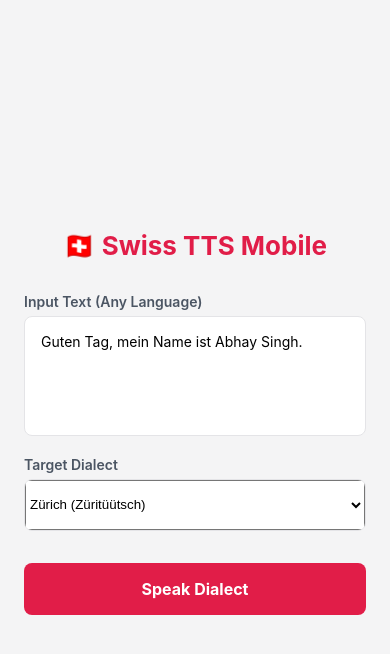
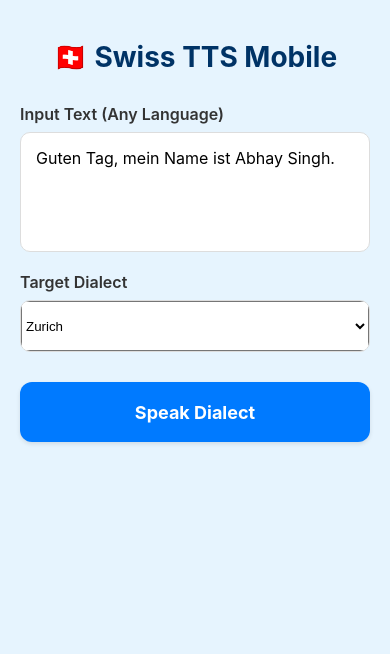
Before and after one commit to gryphus-lab/swiss-tts-engine, a React Native app in the folder apps/swiss-tts-app/: screen / in a window 390 px wide. Shown: the top 654 px of the page. Built offline with nearby package versions, Linux system fonts and the light colour scheme; no server answers.

Commit message:
add updates for APK build

```diff
--- a/apps/swiss-tts-app/App.js
+++ b/apps/swiss-tts-app/App.js
@@ -1,4 +1,3 @@
-import "react-native-url-polyfill/auto";
 import React, { useState, useEffect } from "react";
 import {
   StyleSheet,
@@ -8,55 +7,47 @@ import {
   TouchableOpacity,
   ActivityIndicator,
   Alert,
+  SafeAreaView,
 } from "react-native";
 import { Picker } from "@react-native-picker/picker";
 import { Audio } from "expo-av";
-import { registerRootComponent } from "expo";
+import { StatusBar } from "expo-status-bar";
 
-// This must be called to register the app
-registerRootComponent(App);
-
-if (!process.env.EXPO_PUBLIC_API_IP) {
-  throw new Error(
-    "EXPO_PUBLIC_API_IP environment variable is not defined. Please configure it in your .env file.",
-  );
-}
-
-const API_URL = `http://${process.env.EXPO_PUBLIC_API_IP}:8000/api/v1`;
-
-/**
- * Swiss dialect text-to-speech interface for mobile.
- *
- * Allows users to input text, select a Swiss dialect (Zürich, Bern, or Basel), and synthesize speech via network API.
- */
 export default function App() {
   const [text, setText] = useState("Guten Tag, mein Name ist Abhay Singh.");
   const [dialect, setDialect] = useState("zurich");
   const [loading, setLoading] = useState(false);
   const [sound, setSound] = useState(null);
 
+  const API_IP = process.env.EXPO_PUBLIC_API_IP;
+
   useEffect(() => {
+    if (!API_IP) {
+      throw new Error(
+        "EXPO_PUBLIC_API_IP environment variable is not defined. Please configure it in your .env file.",
+      );
+    }
     return () => {
       if (sound) {
         sound.unloadAsync();
       }
     };
-  }, [sound]);
+  }, [sound, API_IP]);
 
-  /**
-   * Synthesizes text-to-speech for the selected dialect and plays the resulting audio.
-   */
   async function generateAndPlayAudio() {
-    // Validate text input
-    if (!text || text.trim() === "") {
+    if (!text.trim()) {
       Alert.alert("Input Required", "Please enter some text to synthesize.");
       return;
     }
 
     setLoading(true);
     try {
-      // 1. Request audio generation from the FastAPI container
-      const response = await fetch(`${API_URL}/synthesize`, {
+      if (sound) {
+        await sound.unloadAsync();
+        setSound(null);
+      }
+
+      const response = await fetch(`http://${API_IP}:8000/api/v1/synthesize`, {
         method: "POST",
         headers: { "Content-Type": "application/json" },
         body: JSON.stringify({ text, dialect }),
@@ -64,157 +55,174 @@ export default function App() {
 
       if (!response.ok) {
         if (response.status >= 500) {
-          throw new Error(`SERVER_ERROR:${response.status}`);
+          Alert.alert(
+            "Error",
+            `Server error (${response.status}). The service may be temporarily unavailable.`,
+          );
         } else if (response.status >= 400) {
-          throw new Error(`CLIENT_ERROR:${response.status}`);
+          Alert.alert(
+            "Error",
+            `Request error (${response.status}). Please check your input and try again.`,
+          );
+        } else {
+          Alert.alert("Error", `HTTP error (${response.status}). Please try again.`);
         }
-        throw new Error(`HTTP_ERROR:${response.status}`);
+        setLoading(false);
+        return;
       }
 
-      let data;
-      try {
-        data = await response.json();
-      } catch (parseError) {
-        throw new Error("JSON_PARSE_ERROR");
-      }
+      const data = await response.json();
+      const audioUrl = `http://${API_IP}:8000${data.audio_url}?t=${Date.now()}`;
 
-      // 2. Play the synthesized .wav back directly over Wi-Fi
-      if (!process.env.EXPO_PUBLIC_API_IP) {
-        throw new Error(
-          "EXPO_PUBLIC_API_IP environment variable is not defined. Please configure it in your .env file.",
-        );
-      }
-      const audioUrl = `http://${process.env.EXPO_PUBLIC_API_IP}:8000${data.audio_url}?t=${Date.now()}`;
-
-      // Unload previous sound if it exists
-      if (sound) {
-        await sound.unloadAsync();
-      }
-
-      let newSound;
-      try {
-        const result = await Audio.Sound.createAsync(
+      const { sound: newSound } = await Audio.Sound.createAsync(
         { uri: audioUrl },
         { shouldPlay: true },
       );
-        newSound = result.sound;
       setSound(newSound);
-      } catch (audioError) {
-        if (newSound) {
-          await newSound.unloadAsync();
-        }
-        throw new Error("AUDIO_PLAYBACK_ERROR");
-      }
     } catch (error) {
-      let errorMessage = "An unexpected error occurred.";
-
-      if (error.message === "AUDIO_PLAYBACK_ERROR") {
-        errorMessage =
-          "Failed to load or play the audio file. Please check your connection and try again.";
-      } else if (error.message === "JSON_PARSE_ERROR") {
-        errorMessage = "Server returned an invalid response. Please try again.";
-      } else if (error.message.startsWith("SERVER_ERROR:")) {
-        const status = error.message.split(":")[1];
-        errorMessage = `Server error (${status}). The service may be temporarily unavailable.`;
-      } else if (error.message.startsWith("CLIENT_ERROR:")) {
-        const status = error.message.split(":")[1];
-        errorMessage = `Request error (${status}). Please check your input and try again.`;
-      } else if (error.message.startsWith("HTTP_ERROR:")) {
-        const status = error.message.split(":")[1];
-        errorMessage = `HTTP error (${status}). Please try again.`;
+      if (error instanceof SyntaxError) {
+        Alert.alert(
+          "Error",
+          "Server returned an invalid response. Please try again.",
+        );
       } else if (
         error.message === "Network request failed" ||
-        error.name === "TypeError"
+        error instanceof TypeError
       ) {
-        errorMessage =
-          "Network connection failed. Ensure Docker is running and your API IP is configured correctly.";
+        Alert.alert(
+          "Error",
+          "Network connection failed. Ensure Docker is running and your API IP is configured correctly.",
+        );
+      } else if (
+        error.message.includes("Could not load audio") ||
+        error.message.includes("Failed to load")
+      ) {
+        Alert.alert(
+          "Error",
+          "Failed to load or play the audio file. Please check your connection and try again.",
+        );
+      } else {
+        Alert.alert("Error", "An unexpected error occurred.");
       }
-
-      Alert.alert("Error", errorMessage);
     } finally {
       setLoading(false);
     }
   }
 
   return (
-    <View style={styles.container}>
+    <SafeAreaView style={styles.container}>
+      <StatusBar style="auto" />
+      <View style={styles.content}>
         <Text style={styles.title}>🇨🇭 Swiss TTS Mobile</Text>
 
+        <View style={styles.section}>
           <Text style={styles.label}>Input Text (Any Language)</Text>
           <TextInput
             style={styles.input}
             multiline
+            numberOfLines={4}
             value={text}
             onChangeText={setText}
+            placeholder="Enter text here..."
           />
+        </View>
 
+        <View style={styles.section}>
           <Text style={styles.label}>Target Dialect</Text>
           <View style={styles.pickerContainer}>
             <Picker
+              testID="picker"
               selectedValue={dialect}
               onValueChange={(itemValue) => setDialect(itemValue)}
               style={styles.picker}
             >
-          <Picker.Item label="Zürich (Züritüütsch)" value="zurich" />
-          <Picker.Item label="Bern (Bärndütsch)" value="bern" />
-          <Picker.Item label="Basel (Baaseldytsch)" value="basel" />
+              <Picker.Item label="Zurich" value="zurich" />
+              <Picker.Item label="Bern" value="bern" />
+              <Picker.Item label="Basel" value="basel" />
             </Picker>
           </View>
+        </View>
 
+        <TouchableOpacity
+          style={styles.button}
+          onPress={generateAndPlayAudio}
+          disabled={loading}
+        >
           {loading ? (
-        <ActivityIndicator
-          size="large"
-          color="#e11d48"
-          style={{ marginTop: 20 }}
-        />
+            <ActivityIndicator color="#fff" testID="activity-indicator" />
           ) : (
-        <TouchableOpacity style={styles.button} onPress={generateAndPlayAudio}>
             <Text style={styles.buttonText}>Speak Dialect</Text>
+          )}
         </TouchableOpacity>
-      )}
       </View>
+    </SafeAreaView>
   );
 }
 
 const styles = StyleSheet.create({
   container: {
     flex: 1,
-    padding: 24,
-    justifyContent: "center",
-    backgroundColor: "#f4f4f5",
+    backgroundColor: "#E6F4FE",
+  },
+  content: {
+    padding: 20,
+    flex: 1,
   },
   title: {
-    fontSize: 26,
+    fontSize: 28,
     fontWeight: "bold",
-    color: "#e11d48",
-    marginBottom: 32,
     textAlign: "center",
+    marginBottom: 30,
+    marginTop: 20,
+    color: "#003366",
   },
-  label: { fontSize: 14, fontWeight: "600", color: "#4b5563", marginBottom: 6 },
+  section: {
+    marginBottom: 20,
+  },
+  label: {
+    fontSize: 16,
+    fontWeight: "600",
+    marginBottom: 8,
+    color: "#333",
+  },
   input: {
-    backgroundColor: "white",
-    padding: 16,
-    borderRadius: 8,
+    backgroundColor: "#fff",
+    borderRadius: 10,
+    padding: 15,
+    fontSize: 16,
+    borderWidth: 1,
+    borderColor: "#ddd",
+    textAlignVertical: "top",
     height: 120,
-    marginBottom: 20,
-    borderWidth: 1,
-    borderColor: "#e4e4e7",
-    textAlignVertical: "top",
   },
   pickerContainer: {
-    backgroundColor: "white",
-    borderRadius: 8,
+    backgroundColor: "#fff",
+    borderRadius: 10,
     borderWidth: 1,
-    borderColor: "#e4e4e7",
-    marginBottom: 32,
+    borderColor: "#ddd",
     overflow: "hidden",
   },
-  picker: { height: 50, width: "100%" },
+  picker: {
+    height: 50,
+    width: "100%",
+  },
   button: {
-    backgroundColor: "#e11d48",
-    padding: 16,
-    borderRadius: 8,
+    backgroundColor: "#007AFF",
+    padding: 18,
+    borderRadius: 12,
     alignItems: "center",
+    marginTop: 10,
+    shadowColor: "#000",
+    shadowOffset: { width: 0, height: 2 },
+    shadowOpacity: 0.1,
+    shadowRadius: 4,
+    elevation: 3,
+    minHeight: 60,
+    justifyContent: "center",
   },
-  buttonText: { color: "white", fontSize: 16, fontWeight: "bold" },
+  buttonText: {
+    color: "#fff",
+    fontSize: 18,
+    fontWeight: "bold",
+  },
 });
--- a/apps/swiss-tts-app/app.json
+++ b/apps/swiss-tts-app/app.json
@@ -2,7 +2,6 @@
   "expo": {
     "name": "swiss-tts-app",
     "slug": "swiss-tts-app",
-    "entryPoint": "./App.js",
     "version": "1.0.0",
     "orientation": "portrait",
     "icon": "./assets/icon.png",
@@ -22,7 +21,29 @@
     "web": {
       "favicon": "./assets/favicon.png"
     },
-    "plugins": ["expo-asset"],
+    "plugins": [
+      "expo-asset",
+      [
+        "expo-build-properties",
+        {
+          "android": {
+            "largeHeap": true,
+            "usesCleartextTraffic": true,
+            "kotlinVersion": "2.1.20",
+            "ndkVersion": "26.1.10909125"
+          }
+        }
+      ],
+      [
+        "llama.rn",
+        {
+          "enableEntitlements": true,
+          "entitlementsProfile": "production",
+          "forceCxx20": true,
+          "enableOpenCL": true
+        }
+      ]
+    ],
     "extra": {
       "eas": {
         "projectId": "7f5ff604-ea81-479c-bad9-852ab6d5a120"
```
Also changed, not shown: apps/swiss-tts-app/package.json (+15 -12 lines), 2 other files (tests, documents, lock files or other folders). Lines whose indentation alone changed are shown as unchanged.
